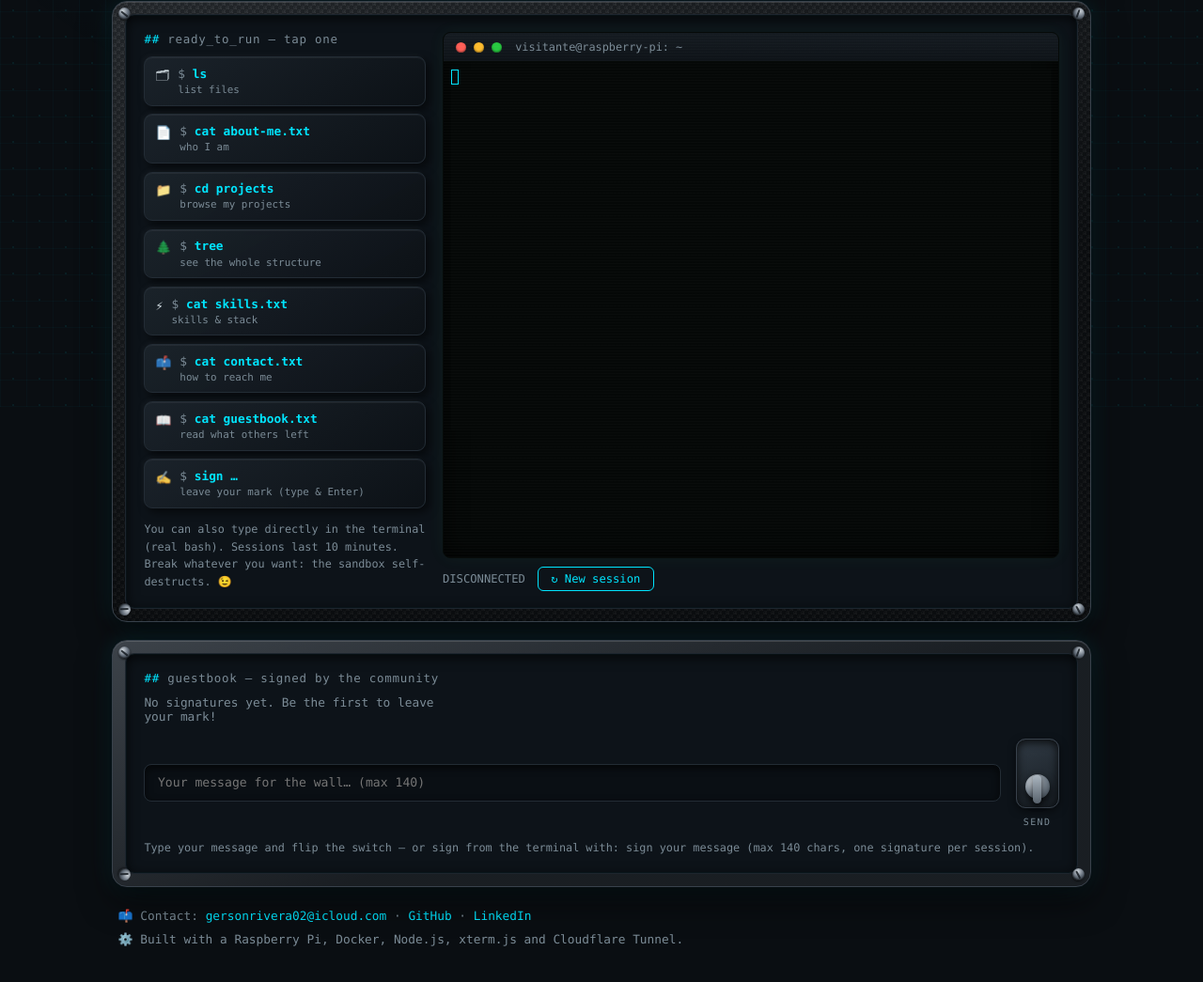
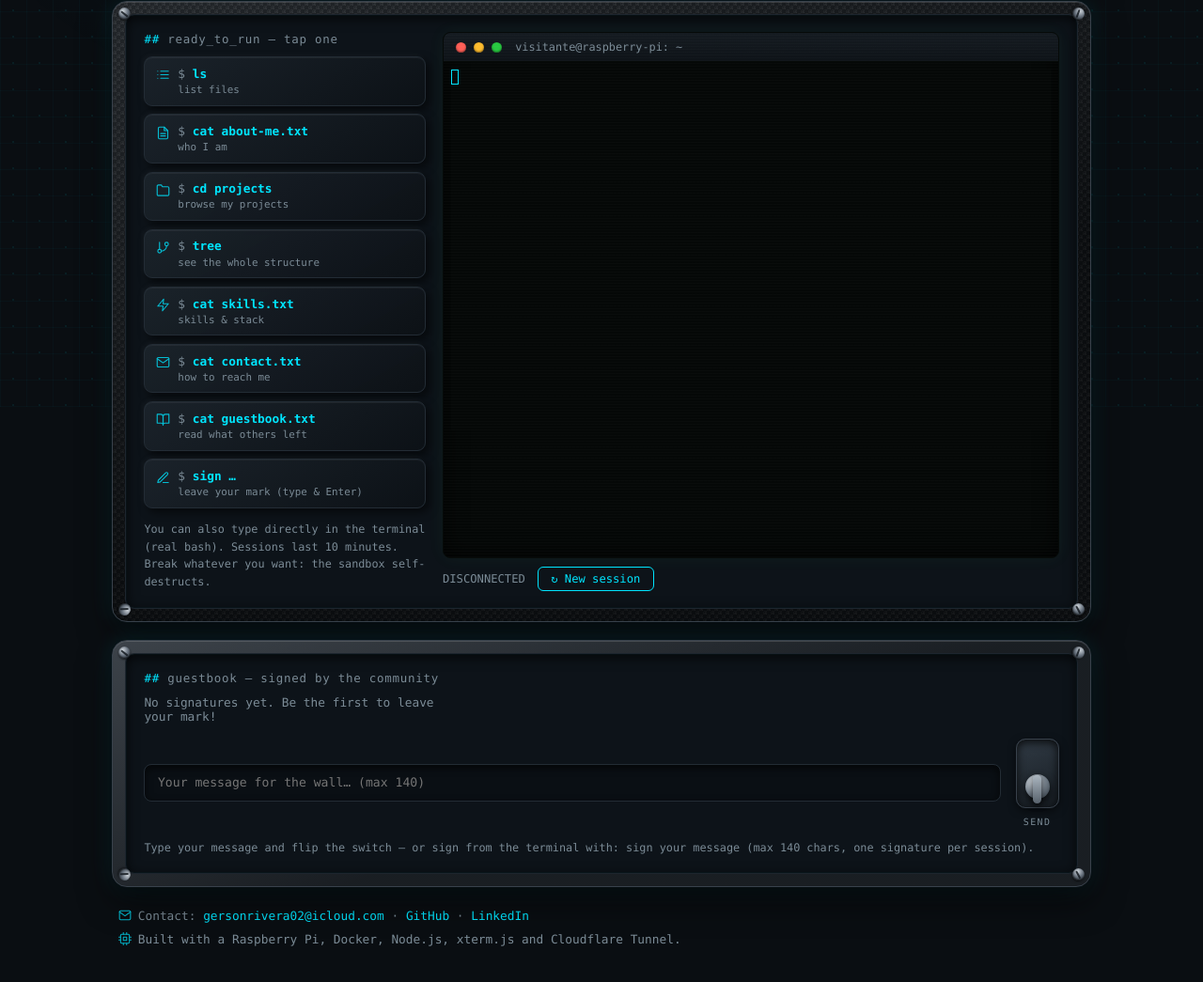
Before and after one commit to gersonrivera27/portfolio-terminal, a plain HTML site: page public/index.html in a window 1280 px wide. Shown: the part 367-1412 px from the top of the page at 94% size. Drawn offline with Linux system fonts and the light colour scheme; no server answers; a web font is replaced by a local one.

Commit message:
Frontendd2

```diff
--- a/public/index.html
+++ b/public/index.html
@@ -181,7 +181,7 @@
   .gauge label { font-size: .6rem; letter-spacing: .2em; color: var(--muted); }
 
   .clock { display: flex; align-items: center; gap: .45rem; font-size: .95rem; color: var(--led); text-shadow: 0 0 8px var(--led-dim); font-variant-numeric: tabular-nums; }
-  .clock .ico { font-size: .85rem; }
+  .clock .ico svg { width: 15px; height: 15px; display: block; }
 
   /* ============ consola principal ============ */
   .console-grid { display: grid; grid-template-columns: 300px 1fr; gap: 1.1rem; }
@@ -211,7 +211,9 @@
     transform: translateY(1px);
     box-shadow: inset 3px 3px 8px rgba(0, 0, 0, .7);
   }
-  .cmd-btn .ico { font-size: .85rem; line-height: 1.4; filter: grayscale(.25); }
+  .cmd-btn .ico { color: var(--neon); opacity: .8; margin-top: .1rem; }
+  .cmd-btn .ico svg { width: 15px; height: 15px; display: block; }
+  .cmd-btn:hover .ico { opacity: 1; filter: drop-shadow(0 0 4px var(--neon-dim)); }
   .cmd-btn .c { display: block; color: var(--neon); font-weight: 600; font-size: .8rem; transition: text-shadow .15s; }
   .cmd-btn .c::before { content: '$ '; color: var(--muted); font-weight: 400; }
   .cmd-btn .d { display: block; color: var(--muted); font-size: .68rem; margin-top: .2rem; }
@@ -306,6 +308,8 @@
   .toggle-label { font-size: .62rem; letter-spacing: .15em; color: var(--muted); text-align: center; display: block; margin-top: .3rem; }
 
   footer { color: var(--muted); font-size: .8rem; line-height: 1.9; padding: 0 .4rem; }
+  .ficon { display: inline-block; vertical-align: -2px; margin-right: .45rem; color: var(--neon); opacity: .75; }
+  .ficon svg { width: 14px; height: 14px; display: block; }
   footer a { color: var(--neon); text-decoration: none; }
   footer a:hover { text-decoration: underline; text-shadow: 0 0 8px var(--neon-dim); }
 
@@ -375,7 +379,7 @@
           <label>RAM</label>
         </div>
       </div>
-      <div class="clock"><span class="ico">⏱</span><span id="timer">--:--</span></div>
+      <div class="clock"><span class="ico"><svg viewBox="0 0 24 24" fill="none" stroke="currentColor" stroke-width="1.8" stroke-linecap="round" stroke-linejoin="round" aria-hidden="true"><circle cx="12" cy="12" r="10"/><polyline points="12 6 12 12 16 14"/></svg></span><span id="timer">--:--</span></div>
     </div>
   </section>
 
@@ -438,10 +442,10 @@
   </noscript>
 
   <footer>
-    <div>📫 <span data-i18n="contact"></span>: <a href="mailto:gersonrivera02@icloud.com">gersonrivera02@icloud.com</a>
+    <div><span class="ficon"><svg viewBox="0 0 24 24" fill="none" stroke="currentColor" stroke-width="1.8" stroke-linecap="round" stroke-linejoin="round" aria-hidden="true"><rect x="2" y="4" width="20" height="16" rx="2"/><polyline points="22,6 12,13 2,6"/></svg></span><span data-i18n="contact"></span>: <a href="mailto:gersonrivera02@icloud.com">gersonrivera02@icloud.com</a>
       · <a href="https://github.com/gersonrivera27" target="_blank" rel="noopener">GitHub</a>
       · <a href="https://linkedin.com/in/gersonhernandezz" target="_blank" rel="noopener">LinkedIn</a></div>
-    <div>⚙️ <span data-i18n="made_with"></span></div>
+    <div><span class="ficon"><svg viewBox="0 0 24 24" fill="none" stroke="currentColor" stroke-width="1.8" stroke-linecap="round" stroke-linejoin="round" aria-hidden="true"><rect x="4" y="4" width="16" height="16" rx="2"/><rect x="9" y="9" width="6" height="6"/><line x1="9" y1="1" x2="9" y2="4"/><line x1="15" y1="1" x2="15" y2="4"/><line x1="9" y1="20" x2="9" y2="23"/><line x1="15" y1="20" x2="15" y2="23"/><line x1="20" y1="9" x2="23" y2="9"/><line x1="20" y1="14" x2="23" y2="14"/><line x1="1" y1="9" x2="4" y2="9"/><line x1="1" y1="14" x2="4" y2="14"/></svg></span><span data-i18n="made_with"></span></div>
   </footer>
 </div>
 
@@ -463,7 +467,7 @@
       d_contact: 'cómo contactarme',
       d_guestbook: 'lee las firmas de otros',
       d_sign: 'deja tu firma (escribe y Enter)',
-      note: 'También puedes escribir directamente en la terminal (bash real). La sesión dura 10 minutos. Rompe lo que quieras: el sandbox se autodestruye. 😉',
+      note: 'También puedes escribir directamente en la terminal (bash real). La sesión dura 10 minutos. Rompe lo que quieras: el sandbox se autodestruye.',
       gb_title: 'guestbook — firmas de la comunidad',
       gb_hint: 'Escribe tu mensaje y baja la palanca — o firma desde la terminal con: firmar tu mensaje (máx 140 caracteres, una firma por sesión).',
       gb_empty: 'Aún no hay firmas. ¡Sé la primera persona en dejar su huella!',
@@ -489,7 +493,7 @@
       d_contact: 'how to reach me',
       d_guestbook: 'read what others left',
       d_sign: 'leave your mark (type & Enter)',
-      note: 'You can also type directly in the terminal (real bash). Sessions last 10 minutes. Break whatever you want: the sandbox self-destructs. 😉',
+      note: 'You can also type directly in the terminal (real bash). Sessions last 10 minutes. Break whatever you want: the sandbox self-destructs.',
       gb_title: 'guestbook — signed by the community',
       gb_hint: 'Type your message and flip the switch — or sign from the terminal with: sign your message (max 140 chars, one signature per session).',
       gb_empty: 'No signatures yet. Be the first to leave your mark!',
@@ -515,7 +519,7 @@
       d_contact: 'como falar comigo',
       d_guestbook: 'leia o que outros deixaram',
       d_sign: 'deixe sua marca (digite e Enter)',
-      note: 'Você também pode digitar direto no terminal (bash real). A sessão dura 10 minutos. Quebre o que quiser: o sandbox se autodestrói. 😉',
+      note: 'Você também pode digitar direto no terminal (bash real). A sessão dura 10 minutos. Quebre o que quiser: o sandbox se autodestrói.',
       gb_title: 'livro_de_visitas — assinado pela comunidade',
       gb_hint: 'Digite sua mensagem e acione a alavanca — ou assine pelo terminal com: sign sua mensagem (máx. 140 caracteres, uma por sessão).',
       gb_empty: 'Ainda não há assinaturas. Seja a primeira pessoa a deixar sua marca!',
@@ -530,27 +534,43 @@
     },
   };
 
-  // Comandos con micro-iconos. En EN/PT la sesión arranca en ~/english.
+  // Iconos SVG inline (trazo, currentColor) — sin emojis en la UI.
+  const SVG = (body) =>
+    `<svg viewBox="0 0 24 24" fill="none" stroke="currentColor" stroke-width="1.8" stroke-linecap="round" stroke-linejoin="round" aria-hidden="true">${body}</svg>`;
+  const ICONS = {
+    list: SVG('<line x1="8" y1="6" x2="21" y2="6"/><line x1="8" y1="12" x2="21" y2="12"/><line x1="8" y1="18" x2="21" y2="18"/><line x1="3" y1="6" x2="3.01" y2="6"/><line x1="3" y1="12" x2="3.01" y2="12"/><line x1="3" y1="18" x2="3.01" y2="18"/>'),
+    file: SVG('<path d="M14 2H6a2 2 0 0 0-2 2v16a2 2 0 0 0 2 2h12a2 2 0 0 0 2-2V8z"/><polyline points="14 2 14 8 20 8"/><line x1="16" y1="13" x2="8" y2="13"/><line x1="16" y1="17" x2="8" y2="17"/>'),
+    folder: SVG('<path d="M22 19a2 2 0 0 1-2 2H4a2 2 0 0 1-2-2V5a2 2 0 0 1 2-2h5l2 3h9a2 2 0 0 1 2 2z"/>'),
+    tree: SVG('<line x1="6" y1="3" x2="6" y2="15"/><circle cx="18" cy="6" r="3"/><circle cx="6" cy="18" r="3"/><path d="M18 9a9 9 0 0 1-9 9"/>'),
+    zap: SVG('<polygon points="13 2 3 14 12 14 11 22 21 10 12 10 13 2"/>'),
+    mail: SVG('<rect x="2" y="4" width="20" height="16" rx="2"/><polyline points="22,6 12,13 2,6"/>'),
+    book: SVG('<path d="M2 3h6a4 4 0 0 1 4 4v14a3 3 0 0 0-3-3H2z"/><path d="M22 3h-6a4 4 0 0 0-4 4v14a3 3 0 0 1 3-3h7z"/>'),
+    pen: SVG('<path d="M12 20h9"/><path d="M16.5 3.5a2.121 2.121 0 0 1 3 3L7 19l-4 1 1-4L16.5 3.5z"/>'),
+    clock: SVG('<circle cx="12" cy="12" r="10"/><polyline points="12 6 12 12 16 14"/>'),
+    cpu: SVG('<rect x="4" y="4" width="16" height="16" rx="2"/><rect x="9" y="9" width="6" height="6"/><line x1="9" y1="1" x2="9" y2="4"/><line x1="15" y1="1" x2="15" y2="4"/><line x1="9" y1="20" x2="9" y2="23"/><line x1="15" y1="20" x2="15" y2="23"/><line x1="20" y1="9" x2="23" y2="9"/><line x1="20" y1="14" x2="23" y2="14"/><line x1="1" y1="9" x2="4" y2="9"/><line x1="1" y1="14" x2="4" y2="14"/>'),
+  };
+
+  // Comandos con micro-iconos SVG. En EN/PT la sesión arranca en ~/english.
   const COMMANDS = {
     es: [
-      { cmd: 'ls', k: 'd_ls', ico: '🗂' },
-      { cmd: 'cat sobre-mi.txt', k: 'd_about', ico: '📄' },
-      { cmd: 'cd proyectos', k: 'd_projects', ico: '📁' },
-      { cmd: 'tree', k: 'd_tree', ico: '🌲' },
-      { cmd: 'cat habilidades.txt', k: 'd_skills', ico: '⚡' },
-      { cmd: 'cat contacto.txt', k: 'd_contact', ico: '📫' },
-      { cmd: 'cat libro-visitas.txt', k: 'd_guestbook', ico: '📖' },
-      { cmd: 'firmar ', k: 'd_sign', ico: '✍️', raw: true },
+      { cmd: 'ls', k: 'd_ls', ico: 'list' },
+      { cmd: 'cat sobre-mi.txt', k: 'd_about', ico: 'file' },
+      { cmd: 'cd proyectos', k: 'd_projects', ico: 'folder' },
+      { cmd: 'tree', k: 'd_tree', ico: 'tree' },
+      { cmd: 'cat habilidades.txt', k: 'd_skills', ico: 'zap' },
+      { cmd: 'cat contacto.txt', k: 'd_contact', ico: 'mail' },
+      { cmd: 'cat libro-visitas.txt', k: 'd_guestbook', ico: 'book' },
+      { cmd: 'firmar ', k: 'd_sign', ico: 'pen', raw: true },
     ],
     en: [
-      { cmd: 'ls', k: 'd_ls', ico: '🗂' },
-      { cmd: 'cat about-me.txt', k: 'd_about', ico: '📄' },
-      { cmd: 'cd projects', k: 'd_projects', ico: '📁' },
-      { cmd: 'tree', k: 'd_tree', ico: '🌲' },
-      { cmd: 'cat skills.txt', k: 'd_skills', ico: '⚡' },
-      { cmd: 'cat contact.txt', k: 'd_contact', ico: '📫' },
-      { cmd: 'cat guestbook.txt', k: 'd_guestbook', ico: '📖' },
-      { cmd: 'sign ', k: 'd_sign', ico: '✍️', raw: true },
+      { cmd: 'ls', k: 'd_ls', ico: 'list' },
+      { cmd: 'cat about-me.txt', k: 'd_about', ico: 'file' },
+      { cmd: 'cd projects', k: 'd_projects', ico: 'folder' },
+      { cmd: 'tree', k: 'd_tree', ico: 'tree' },
+      { cmd: 'cat skills.txt', k: 'd_skills', ico: 'zap' },
+      { cmd: 'cat contact.txt', k: 'd_contact', ico: 'mail' },
+      { cmd: 'cat guestbook.txt', k: 'd_guestbook', ico: 'book' },
+      { cmd: 'sign ', k: 'd_sign', ico: 'pen', raw: true },
     ],
   };
   COMMANDS.pt = COMMANDS.en;
@@ -586,7 +606,7 @@
       btn.type = 'button';
       const icon = document.createElement('span');
       icon.className = 'ico';
-      icon.textContent = ico;
+      icon.innerHTML = ICONS[ico]; // SVG estático propio, nunca contenido de usuario
       const body = document.createElement('span');
       const c = document.createElement('span');
       c.className = 'c';
```
